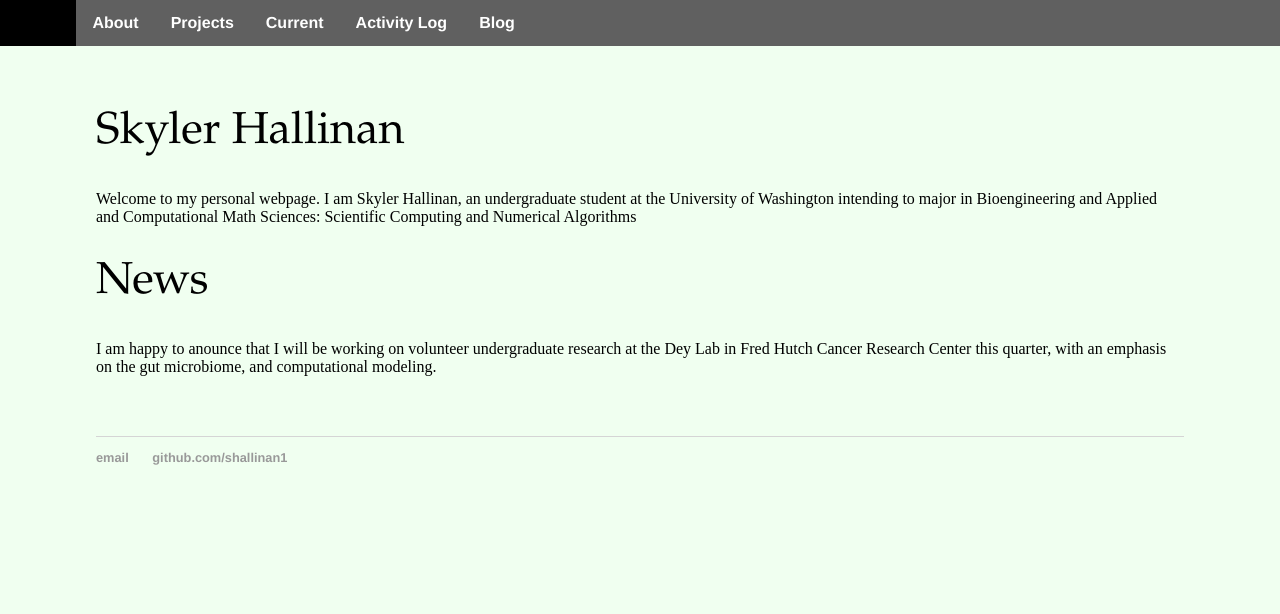
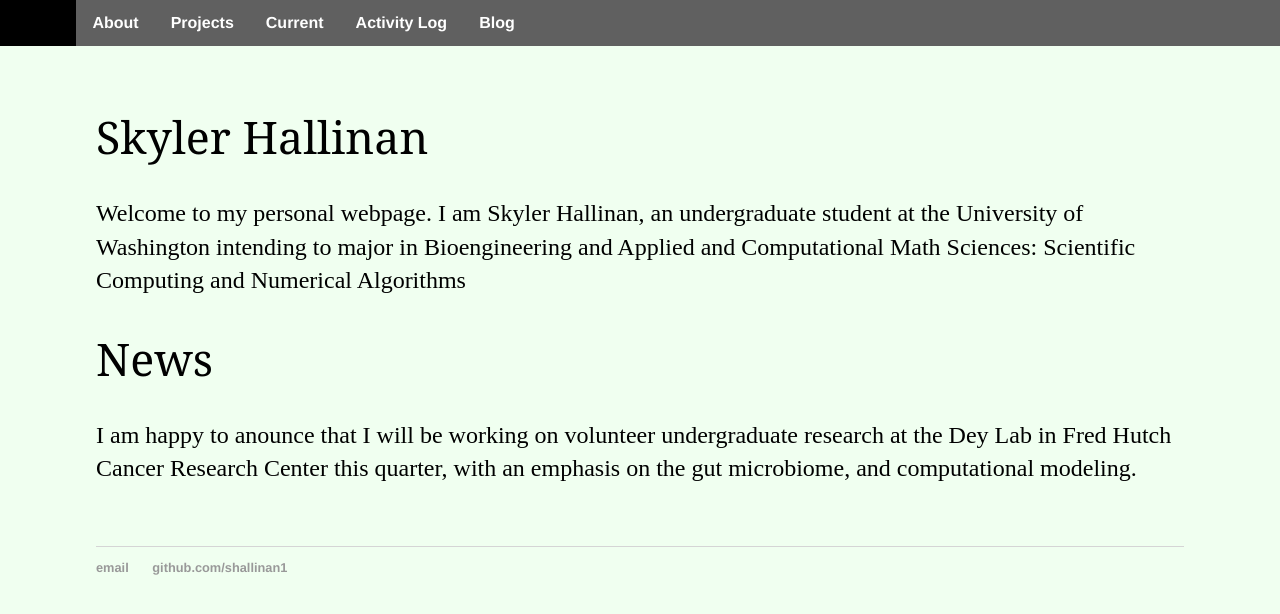
Before and after one commit to shallinan1/shallinan1.github.io, a Jekyll site: the page built from index.md, in a window 1280 px wide. Shown: the top 614 px of the page. Built offline with Jekyll 4.4.1, drawn with Linux system fonts in a browser that asks for light colours.

Commit message:
Revert "try palatino"
This reverts commit 030cfe4eac9cc9616083c0244d33d0ed601ef2eb.

```diff
--- a/css/main.css
+++ b/css/main.css
@@ -66,14 +66,8 @@
 }
 h1 {
     font-size: 2.8em;
+    font-family:'Belleza', 'Georgia', 'Sans-Serif';
 	font-weight: normal;
-	font-family: Palatino, Palatino Linotype, Palatino LT STD, Book Antiqua, Georgia, serif;
-	#font-size: 24px;
-	font-style: normal;
-	font-variant: normal;
-	#font-weight: 700;
-	#line-height: 26.4px;
-	}
 }
 p {
     font-size: 1.5em;
```
